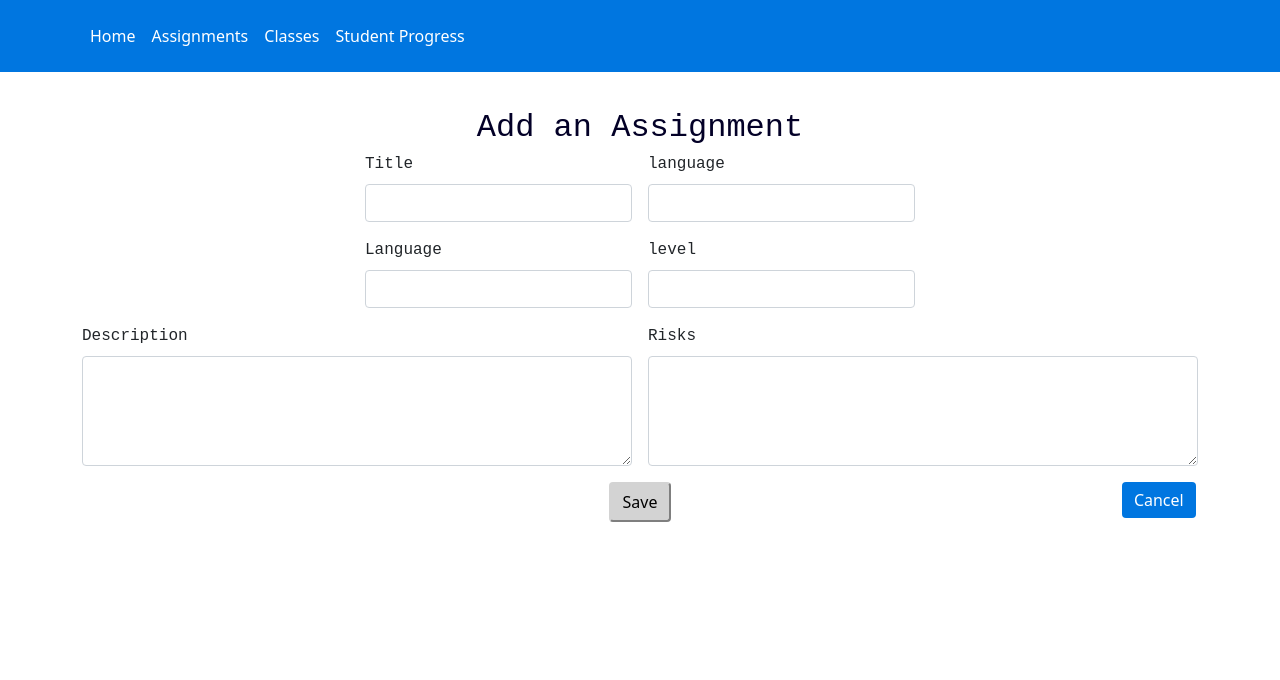
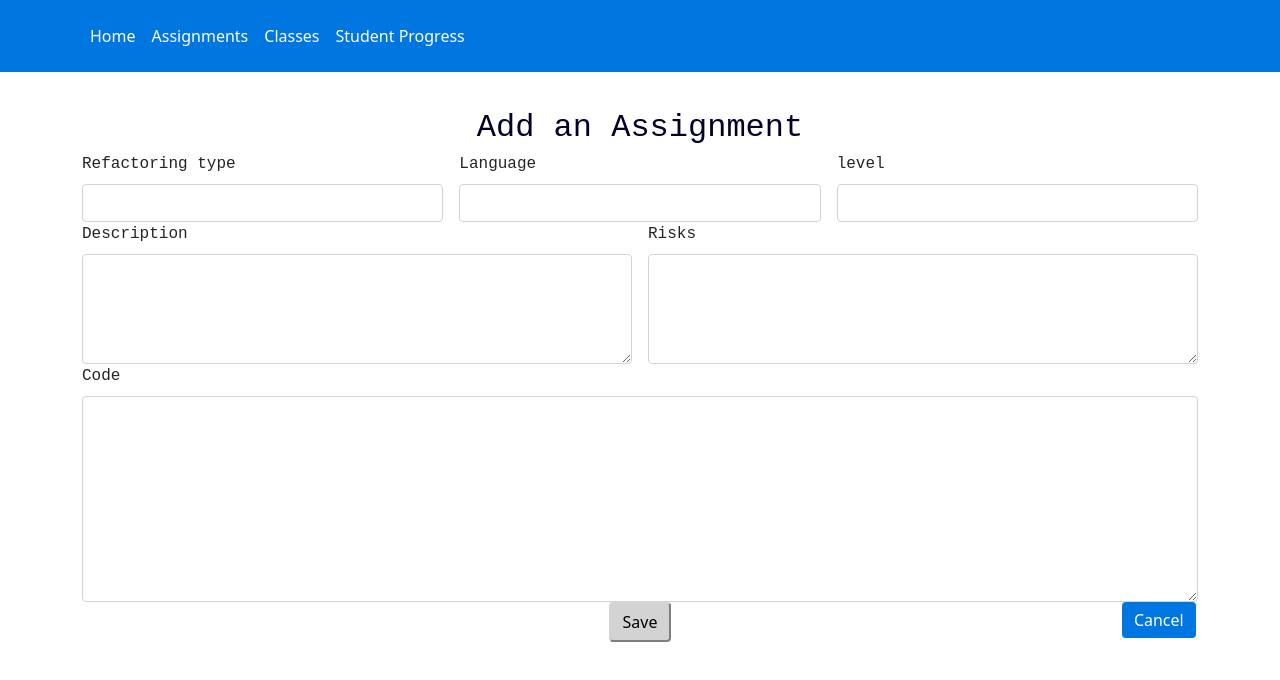
Before and after one commit to Fontys-Refactoring-Flow/Refactoring-Flow-TeacherView, a React (Create React App) app in the folder teacher-view/: page /addAssignment in a window 1280 px wide. Shown: the top 680 px of the page. Built offline with nearby package versions, Linux system fonts and the light colour scheme; the HTML template or start-up script is replaced by a standard one.

Commit message:
add assignment fix. only needs codefile

```diff
--- a/teacher-view/src/Pages/AddAssignment.jsx
+++ b/teacher-view/src/Pages/AddAssignment.jsx
@@ -15,13 +15,16 @@ class AddAssignment extends Component {
             level: '',
             description: '',
             risks: '',
+            language:''
 
         }
         this.changeNameHandler = this.changeNameHandler.bind(this);
         this.changeRisksHandler = this.changeRisksHandler.bind(this);
         this.changeLevelHandler = this.changeLevelHandler.bind(this);
         this.changeDescriptionHandler = this.changeDescriptionHandler.bind(this);
+        this.changeLanguageHandler = this.changeLanguageHandler.bind(this);
         this.saveAssignment = this.saveAssignment.bind(this);
+
     }
 
     saveAssignment = (e) => {
@@ -36,7 +39,7 @@ class AddAssignment extends Component {
         };
         console.log('assignment =>' + JSON.stringify(assignment));
 
-        AssignmentService.createChallange(assignment).then(res =>{
+        AssignmentService.createAssignment(assignment).then(res =>{
             history.push('/assignments')
             window.location.reload(false)
         });
@@ -59,11 +62,8 @@ class AddAssignment extends Component {
     }
 
     changeRisksHandler=(event) =>{
-        this.setState({language: event.target.value});
+        this.setState({risks: event.target.value});
     }
-
-
-
 
 
     render(){
@@ -71,40 +71,43 @@ class AddAssignment extends Component {
         return (
             <div className='container'>
                 <p className='title'>Add an Assignment</p>
-                <form className="row g-3">
-                    <div className='col-md-3'></div>
-                    <div className="col-md-3">
-                        <label className="form-label">Title</label>
+                <form>
+                    <div className="row g-3">
+                        <div className="col-md-4">
+                            <label className="form-label">Refactoring type</label>
                             <input type="text" className="form-control" value={this.state.name} onChange={this.changeNameHandler} required/>
                         </div>
-                    <div className="col-md-3">
-                        <label className="form-label">language</label>
+                        <div className="col-md-4">
+                            <label className="form-label">Language</label>
                             <input type="text" className="form-control" value={this.state.language} onChange={this.changeLanguageHandler} required/>
                         </div>
-                    <div className='col-md-3'></div>
+                        <div className="col-md-4">
+                            <label className="form-label">level</label>
+                            <input type="number" className="form-control" value={this.state.level} onChange={this.changeLevelHandler} required/>
+                        </div>
+                    </div>
 
-                    {/*<div className="col-md-2">
-                        <label className="form-label">Duration in minutes</label>
-                        <input type="number" className="form-control" value={} onChange={}/>
-                    </div>*/}
-                    <div className='col-md-3'></div>
-                    <div className="col-md-3">
-                        <label className="form-label">Language</label>
-                        <input type="text" className="form-control" value={this.state.language} onChange={this.changeLevelHandler} required/>
-                    </div>
-                    <div className="col-md-3">
-                        <label className="form-label">level</label>
-                        <input type="number" className="form-control" value={this.state.language} onChange={this.changeRisksHandler} required/>
-                    </div>
-                    <div className='col-md-3'></div>
-                    <div className="col-6">
+                    <div className="row g-3">
+                        <div className="col-md-6">
                             <label className="form-label">Description</label>
                             <textarea rows='4' className="form-control" value={this.state.description} onChange={this.changeDescriptionHandler} required/>
                         </div>
-                    <div className="col-6">
+                        <div className="col-md-6">
                             <label className="form-label">Risks</label>
                             <textarea rows='4' className="form-control" value={this.state.risks} onChange={this.changeRisksHandler} required/>
                         </div>
+
+                    </div>
+
+                    <div className="row g-3">
+                        <div className="col-md-12">
+                            <label className="form-label">Code</label>
+                            <textarea rows='8' className="form-control"  required/>
+                        </div>
+
+                    </div>
+
+                    <div className="row g-3">
                         <div className='col-md-5'></div>
                         <div className="col-2">
                             <button disabled={
@@ -118,6 +121,13 @@ class AddAssignment extends Component {
                         <div className='col-md-1'>
                             <Link to="/assignments" className='button'>Cancel</Link>
                         </div>
+
+                    </div>
+
+                    {/*<div className="col-md-2">
+                        <label className="form-label">Duration in minutes</label>
+                        <input type="number" className="form-control" value={} onChange={}/>
+                    </div>*/}
                 </form>
             </div>
         )
```
Lines whose indentation alone changed are shown as unchanged.
